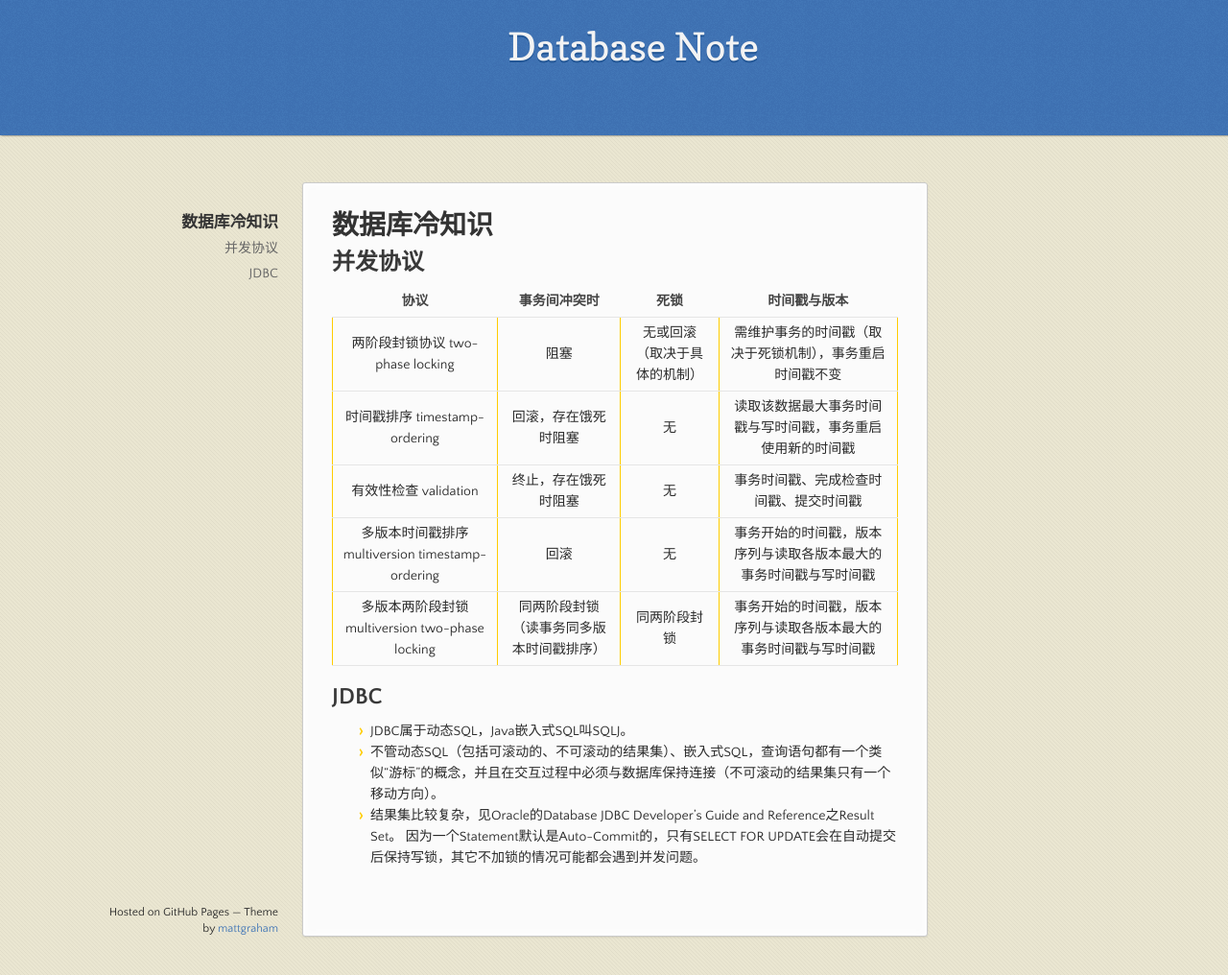
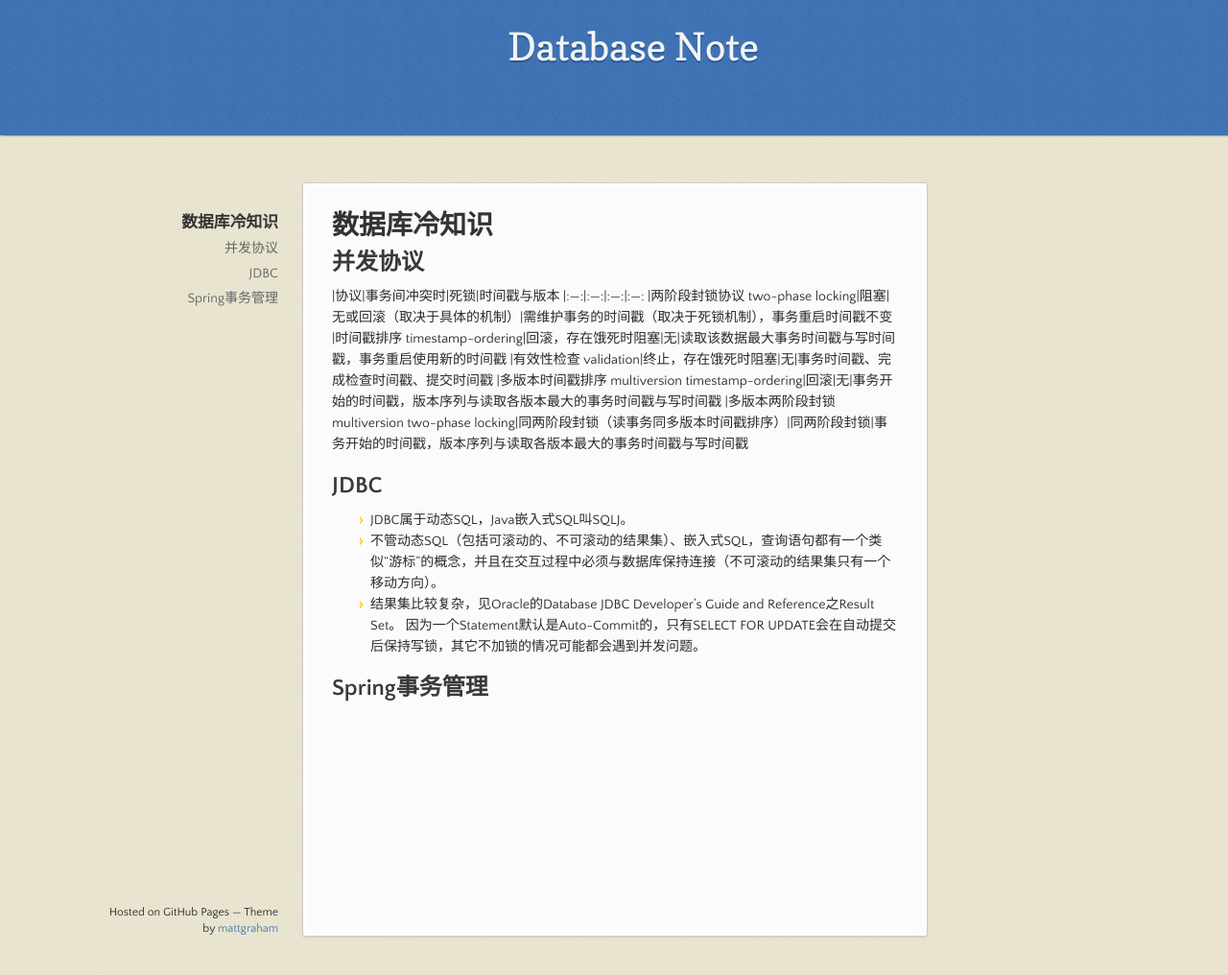
Before and after one commit to lvv9/lvv9.github.io, a Jekyll site: the page built from _posts/2019-01-28-database-note.md, in a window 1280 px wide and 1016 px high. Shown: the whole window at 96% size. Built offline with Jekyll 4.4.1, drawn with Linux system fonts in a browser that asks for light colours; our own code applies the rules of GitHub Pages for plain Markdown files; the repository's description, which GitHub fills in, is left out.

Commit message:
Update 2019-01-28-database-note.md

```diff
--- a/_posts/2019-01-28-database-note.md
+++ b/_posts/2019-01-28-database-note.md
@@ -1,7 +1,6 @@
 # 数据库冷知识
 
 ## 并发协议
-
 |协议|事务间冲突时|死锁|时间戳与版本
 |:---:|:---:|:---:|:---:
 |两阶段封锁协议 two-phase locking|阻塞|无或回滚（取决于具体的机制）|需维护事务的时间戳（取决于死锁机制），事务重启时间戳不变
@@ -15,3 +14,5 @@
 - 不管动态SQL（包括可滚动的、不可滚动的结果集）、嵌入式SQL，查询语句都有一个类似“游标”的概念，并且在交互过程中必须与数据库保持连接（不可滚动的结果集只有一个移动方向）。
 - 结果集比较复杂，见Oracle的Database JDBC Developer's Guide and Reference之Result Set。
 因为一个Statement默认是Auto-Commit的，只有SELECT FOR UPDATE会在自动提交后保持写锁，其它不加锁的情况可能都会遇到并发问题。
+
+## Spring事务管理
```
